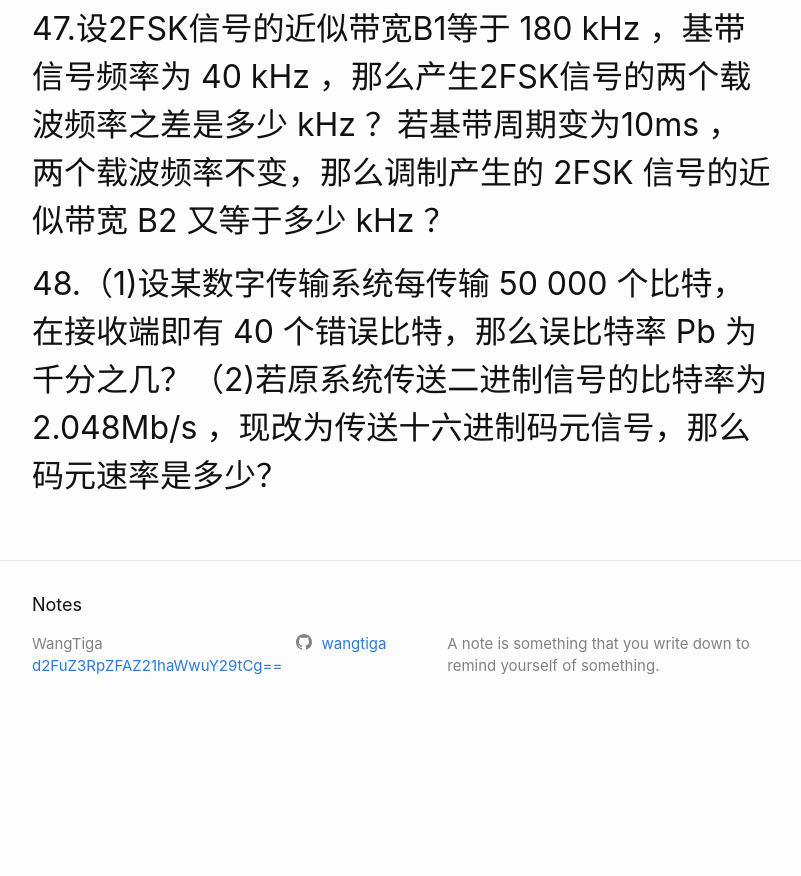
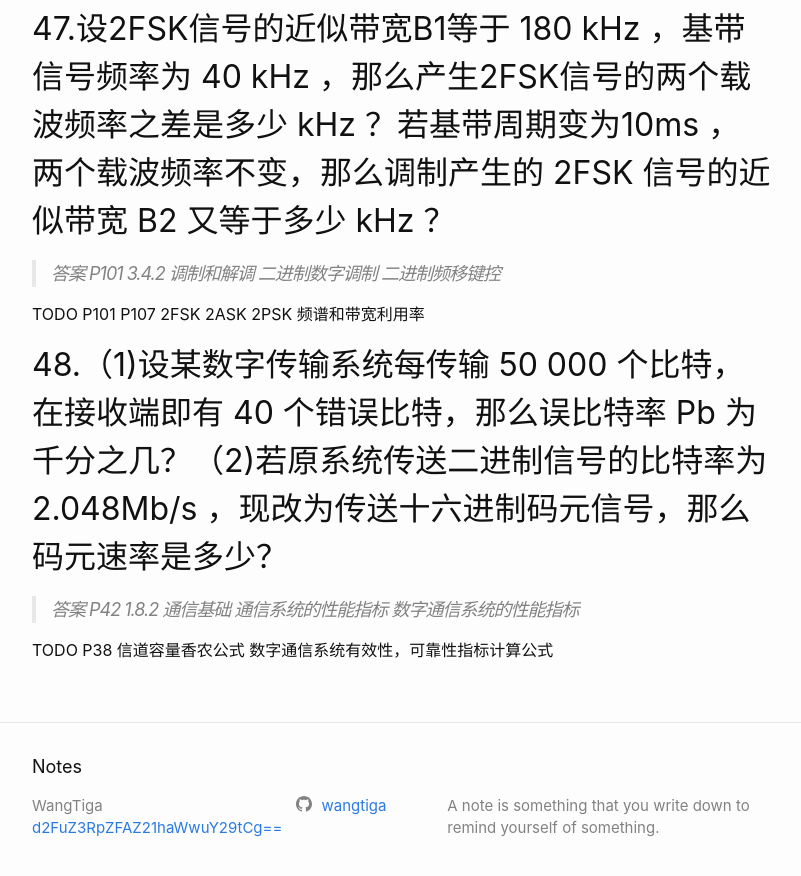
Before and after one commit to wangtiga/wangtiga.github.io, a Jekyll site: the page built from _previews/2019-06-27-4742_2013_04.md, in a window 1280 px wide and 900 px high, scrolled down 28938 px. Shown: the top 876 px of the window, without its empty margins (238-1039 px from the left). Built offline with Jekyll 4.4.1, drawn with Linux system fonts in a browser that asks for light colours; before the commit the page ends 29676 px from its top, so only the background shows below that.

Commit message:
updated from notep

```diff
--- a/_previews/2019-06-27-4742_2013_04.md
+++ b/_previews/2019-06-27-4742_2013_04.md
@@ -1039,5 +1039,15 @@ TODO P221 图6.15 角度分集原理 有点像易拉罐盖到 WIFI 上，而且
 
 ## 47.设2FSK信号的近似带宽B1等于 180 kHz ，基带信号频率为 40 kHz ，那么产生2FSK信号的两个载波频率之差是多少 kHz ？若基带周期变为10ms ，两个载波频率不变，那么调制产生的 2FSK 信号的近似带宽 B2 又等于多少 kHz ？
 
+> 答案 P101 3.4.2 调制和解调 二进制数字调制 二进制频移键控
+
+TODO P101 P107 2FSK 2ASK 2PSK 频谱和带宽利用率
+
+
 
 ## 48.（1)设某数字传输系统每传输 50 000 个比特，在接收端即有 40 个错误比特，那么误比特率 Pb 为千分之几？（2)若原系统传送二进制信号的比特率为2.048Mb/s ，现改为传送十六进制码元信号，那么码元速率是多少？
+
+
+> 答案 P42 1.8.2 通信基础 通信系统的性能指标 数字通信系统的性能指标
+
+TODO P38 信道容量香农公式 数字通信系统有效性，可靠性指标计算公式
```
Also changed, not shown: _previews/2019-06-20-4742_2014_04.md (+9 -2 lines).
